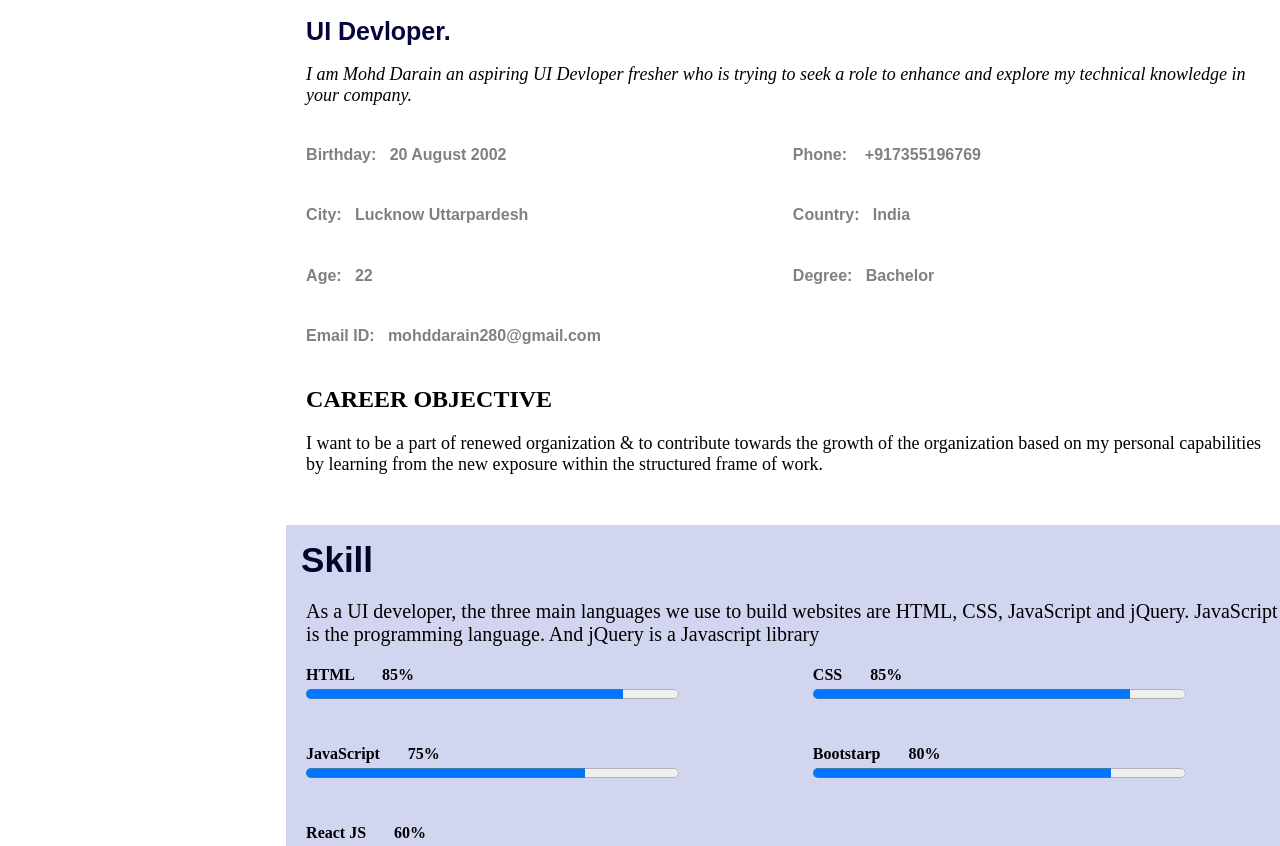
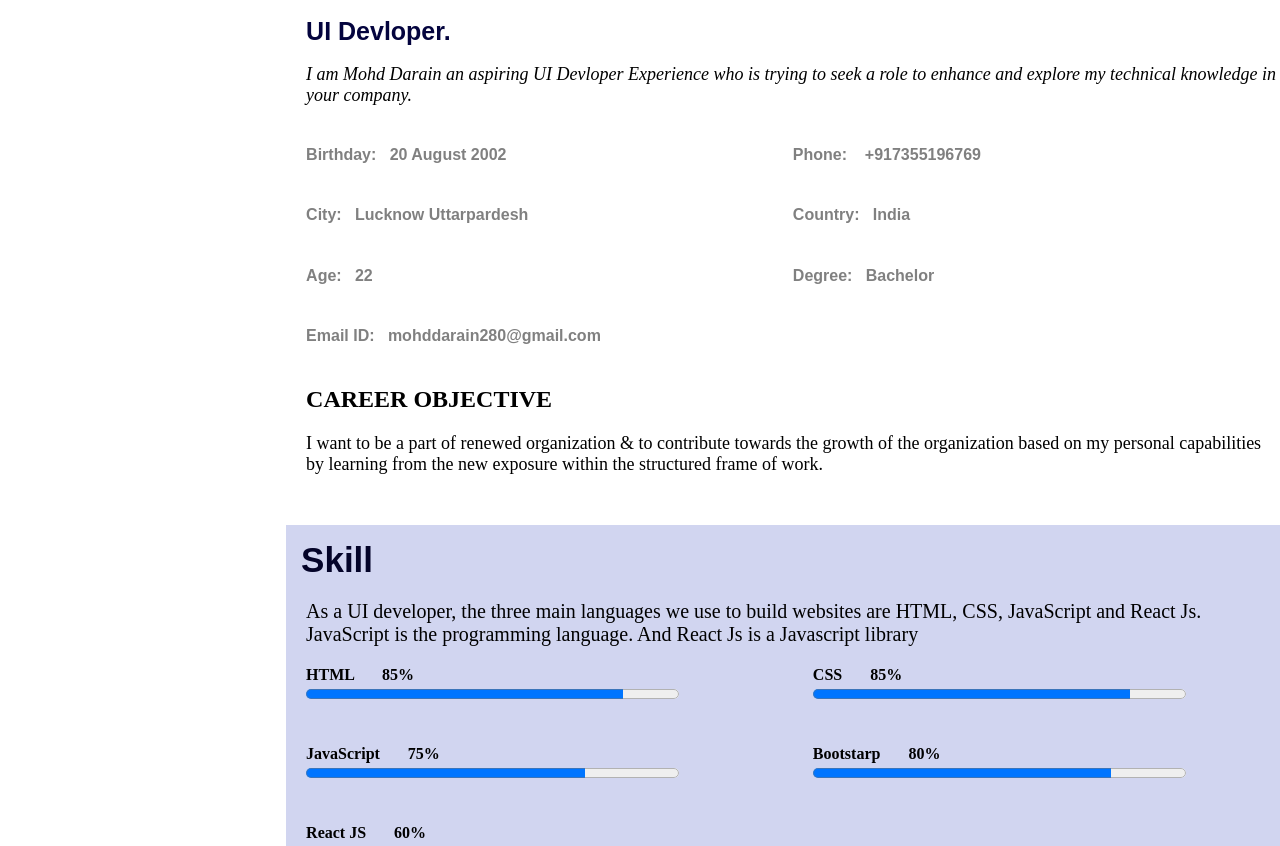
Before and after one commit to darain110/portfolio, a plain HTML site: page index.html in a window 1280 px wide. Shown: the part 806-1652 px from the top of the page. Drawn offline with nearby package versions, Linux system fonts and the light colour scheme.

Commit message:
Update index.html

```diff
--- a/index.html
+++ b/index.html
@@ -61,7 +61,7 @@
 
                     <div>
                         <div class="web-head">UI Devloper.</div>
-                        <p>I am Mohd Darain an aspiring UI Devloper fresher who is trying to seek a
+                        <p>I am Mohd Darain an aspiring UI Devloper Experience who is trying to seek a
                             role to enhance and explore my technical knowledge in your company.</p>
                     </div>
                     <div class="data">
@@ -82,7 +82,7 @@
            </div>
            <div class="skill" id="course">
                <div class="skill-head">Skill</div>
-               <p class="skill-para">As a UI developer, the three main languages we use to build websites are HTML, CSS, JavaScript and jQuery. JavaScript is the programming language. And jQuery is a Javascript library</p>
+               <p class="skill-para">As a UI developer, the three main languages we use to build websites are HTML, CSS, JavaScript and React Js. JavaScript is the programming language. And React Js is a Javascript library</p>
               <div class="subject">
                 <div>
                     <div>HTML &nbsp; &nbsp; &nbsp; 85%</div>
```
